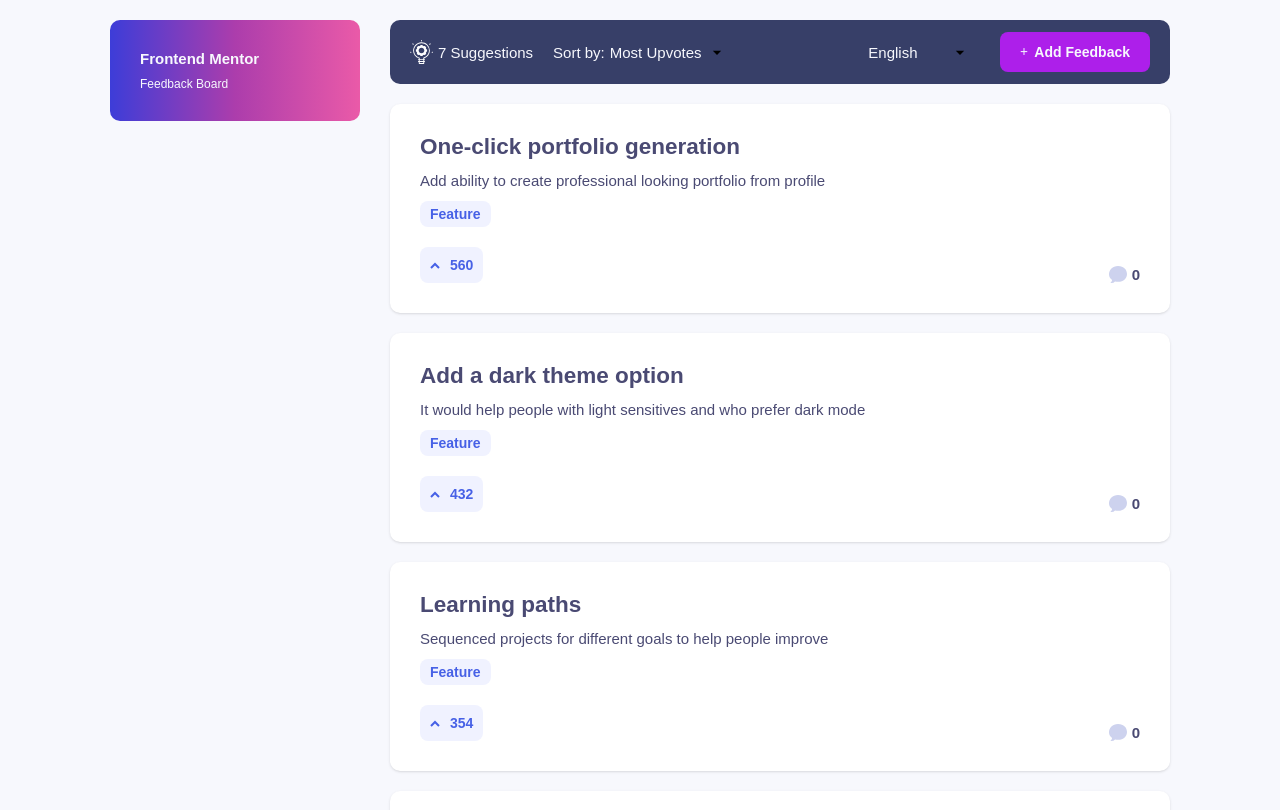
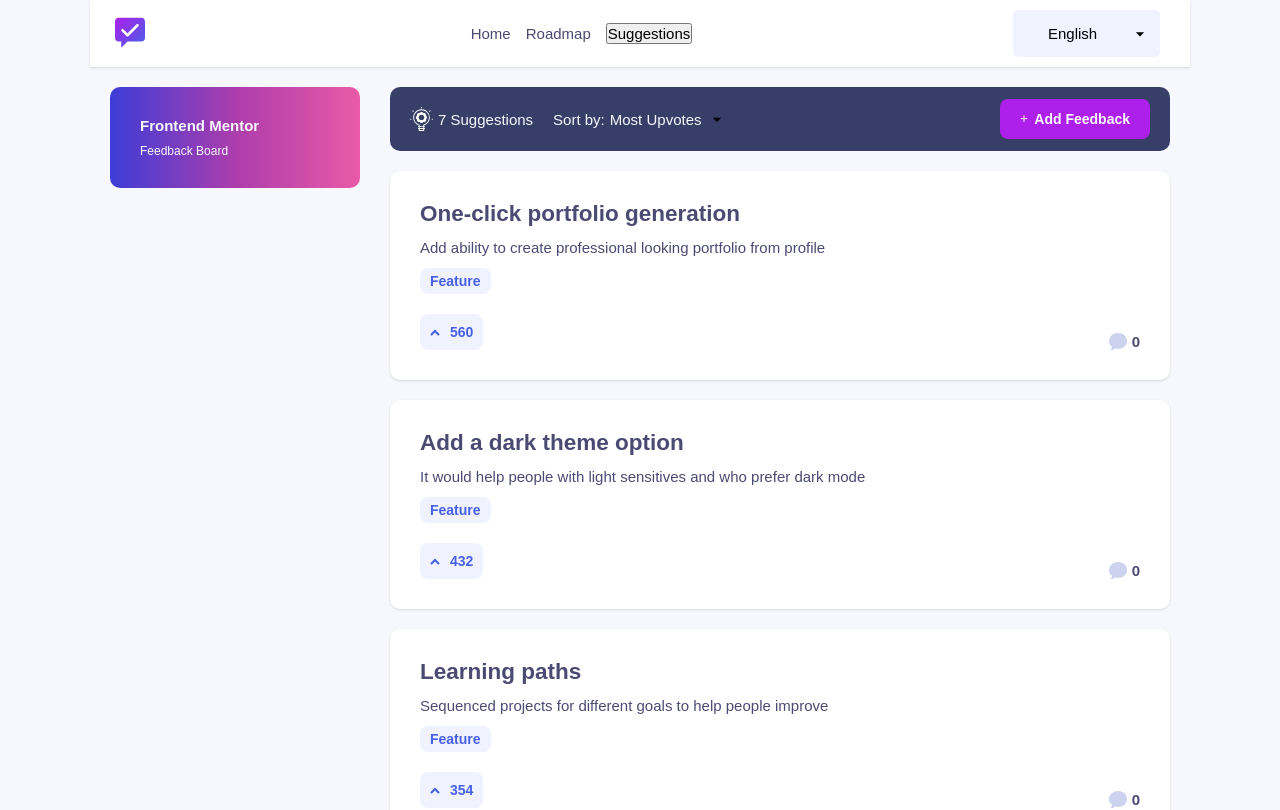
Before and after one commit to MaryamBahangeh/product-feedback-app, a React (Vite) app: page / in a window 1280 px wide. Shown: the top 810 px of the page. Built offline with nearby package versions, Linux system fonts and the light colour scheme.

Commit message:
[ADD] Header component

```diff
--- a/src/Routing.tsx
+++ b/src/Routing.tsx
@@ -6,17 +6,20 @@
 import SuggestionPage from "@/pages/SuggestionPage/SuggestionPage.tsx";
 import SuggestionCreatePage from "@/pages/SuggestionCreatePage/SuggestionCreatePage.tsx";
 import RoadmapPage from "@/pages/RoadmapPage/RoadmapPage.tsx";
+import MainLayout from "@/layouts/MainLayout.tsx";
 
 function Routing() {
   return (
     <Routes>
-      <Route path="/" element={<Home />} />
-      <Route path="/suggestion/create" element={<SuggestionCreatePage />} />
-      <Route path="/suggestion/:id" element={<SuggestionPage />}></Route>
+      <Route element={<MainLayout />}>
+        <Route path="/" element={<Home />} />
+        <Route path="/suggestion/create" element={<SuggestionCreatePage />} />
+        <Route path="/suggestion/:id" element={<SuggestionPage />}></Route>
 
-      <Route path="/suggestion/:id/edit" element={<SuggestionEditPage />} />
-        <Route path='/roadmap' element={<RoadmapPage/>} />
-      <Route path="*" element={<NotFound />} />
+        <Route path="/suggestion/:id/edit" element={<SuggestionEditPage />} />
+        <Route path="/roadmap" element={<RoadmapPage />} />
+        <Route path="*" element={<NotFound />} />
+      </Route>
     </Routes>
   );
 }
--- a/src/components/Header/Header.tsx
+++ b/src/components/Header/Header.tsx
@@ -1,8 +1,8 @@
 import { Link } from "react-router";
 import { useTranslation } from "react-i18next";
-import { ChangeEvent, useState } from "react";
+import { ChangeEvent } from "react";
 import styles from "./Header.module.css";
-import { ButtonType, Color, Variant } from "@/components/Button/Button.tsx";
+
 import i18next from "i18next";
 import { LOCAL_STORAGE_LANGUAGE_KEY } from "@/constants/localstorage.constants.ts";
 import Select from "@/components/Select/Select.tsx";
@@ -10,11 +10,11 @@
 // import { Sun, Moon } from "lucide-react"; // for darkmode icon
 
 function Header() {
-  const { t, i18n } = useTranslation();
-  const [darkMode, setDarkMode] = useState(false);
+  const { t } = useTranslation();
+  // const [darkMode, setDarkMode] = useState(false);
 
   const toggleDarkMode = () => {
-    setDarkMode((prev) => !prev);
+    // setDarkMode((prev) => !prev);
     document.documentElement.classList.toggle("dark"); // if you use tailwind
   };
 
--- a/src/components/Toolbar/Toolbar.tsx
+++ b/src/components/Toolbar/Toolbar.tsx
@@ -1,4 +1,4 @@
-import { ChangeEvent, useContext } from "react";
+import { useContext } from "react";
 
 import clsx from "clsx";
 
@@ -13,10 +13,9 @@
 } from "@/components/Button/Button.tsx";
 
 import styles from "./Toolbar.module.css";
-import i18next from "i18next";
-import { LANGUAGE_DROPDOWN_OPTIONS } from "@/dropdown-options/language-options.ts";
+
 import { useTranslation } from "react-i18next";
-import { LOCAL_STORAGE_LANGUAGE_KEY } from "@/constants/localstorage.constants.ts";
+
 import Select from "@/components/Select/Select.tsx";
 import "react-loading-skeleton/dist/skeleton.css";
 
@@ -28,21 +27,6 @@
   const { filteredSuggestions, sortBy, setSortBy } = useContext(SearchContext);
 
   const { t } = useTranslation();
-
-  const languageChangeHandler = async (
-    e: ChangeEvent<HTMLSelectElement>,
-  ): Promise<void> => {
-    try {
-      await i18next.changeLanguage(e.target.value);
-
-      localStorage.setItem(LOCAL_STORAGE_LANGUAGE_KEY, e.target.value);
-
-      document.documentElement.lang = i18next.language;
-      document.documentElement.dir = i18next.dir();
-    } catch (err) {
-      console.log("Something went wrong loading", err);
-    }
-  };
 
   // if (isLoading) return <ToolbarSkeleton />;
   return (
@@ -64,12 +48,6 @@
         ></Select>
       </label>
 
-      <Select
-        defaultValue={i18next.language}
-        onChange={languageChangeHandler}
-        options={LANGUAGE_DROPDOWN_OPTIONS}
-      ></Select>
-
       <Button
         buttonType={ButtonType.LINK}
         linkTo={"/suggestion/create"}
--- /dev/null
+++ b/src/layouts/MainLayout.tsx
@@ -0,0 +1,13 @@
+import Header from "@/components/Header/Header.tsx";
+import { Outlet } from "react-router";
+
+function MainLayout() {
+  return (
+    <div>
+      <Header />
+      <Outlet />
+    </div>
+  );
+}
+
+export default MainLayout;
```
